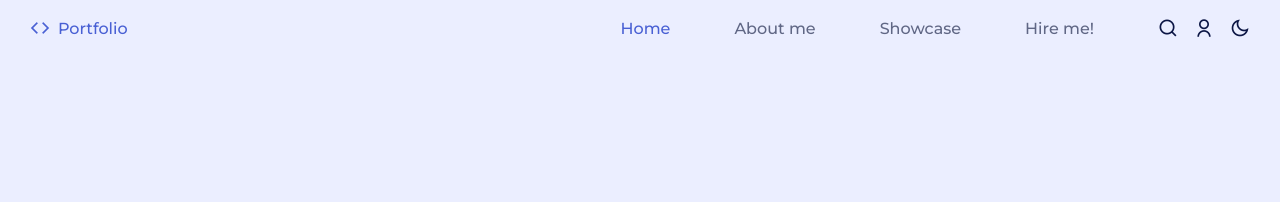
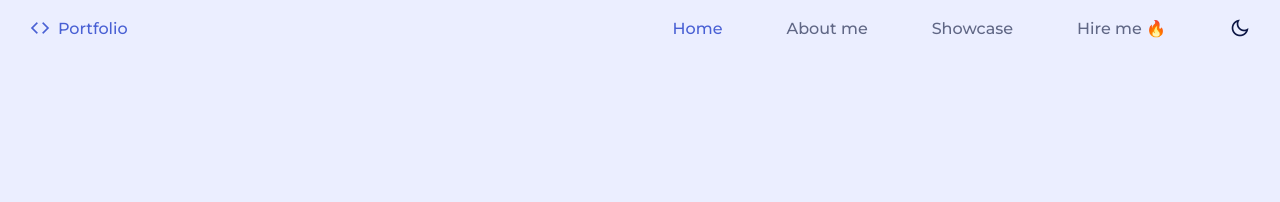
Before and after one commit to DiegovelasquezDev/Portfolio, a plain HTML site: page index.html in a window 1280 px wide. Shown: the top 202 px of the page. Drawn offline with nearby package versions, Linux system fonts and the light colour scheme; a web font is replaced by a local one.

Commit message:
Portfolio updated

```diff
--- a/index.html
+++ b/index.html
@@ -56,7 +56,7 @@
             <li class="nav__item">
               <a href="#contact" class="nav__link">
                 <i class="ri-fire-line"></i>
-                <span>Hire me!</span>
+                <span>Hire me 🔥</span>
               </a>
             </li>
           </ul>
@@ -64,10 +64,10 @@
 
         <div class="nav__actions">
           <!-- Search button -->
-          <i class="ri-search-line search-button" id="search-button"></i>
+          <!-- <i class="ri-search-line search-button" id="search-button"></i> -->
 
           <!-- login button -->
-          <i class="ri-user-line login-button" id="login-button"></i>
+          <!-- <i class="ri-user-line login-button" id="login-button"></i> -->
 
           <!-- Theme button -->
           <i class="ri-moon-line change-theme" id="theme-button"></i>
```
